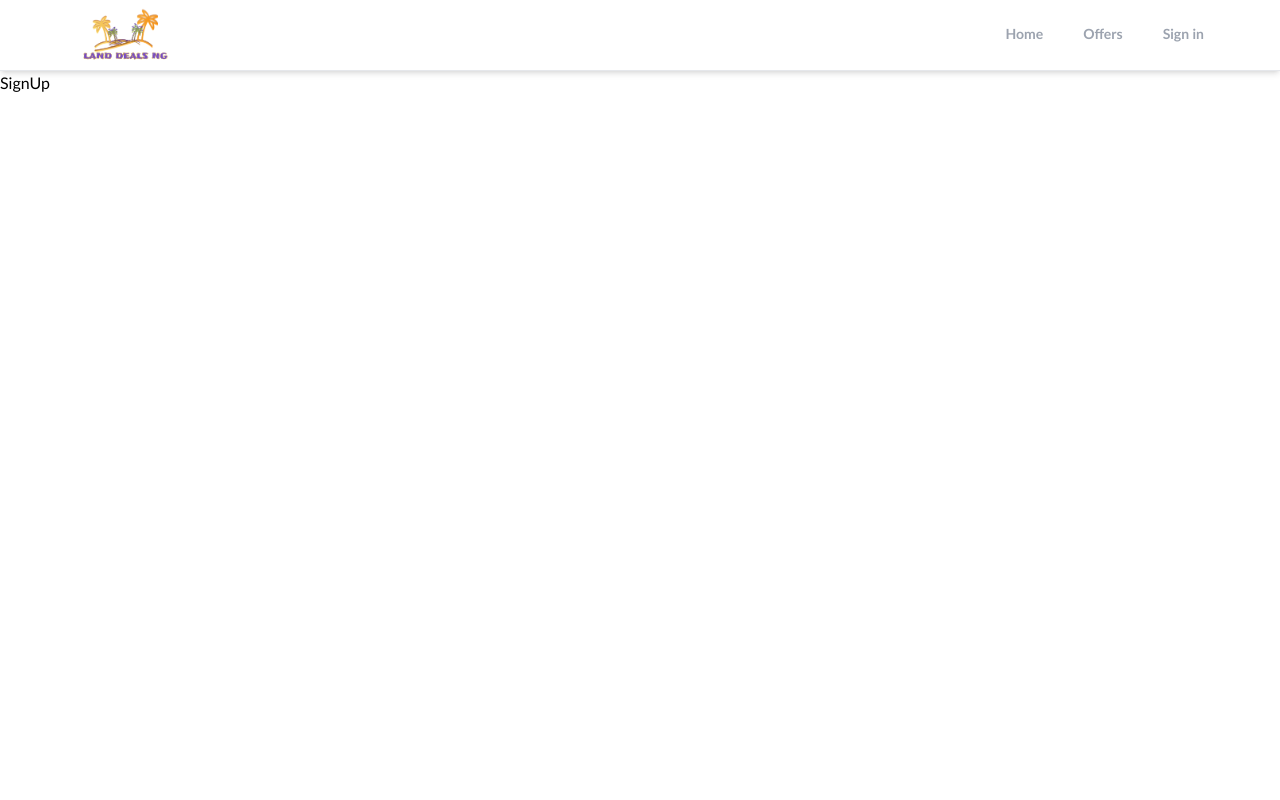
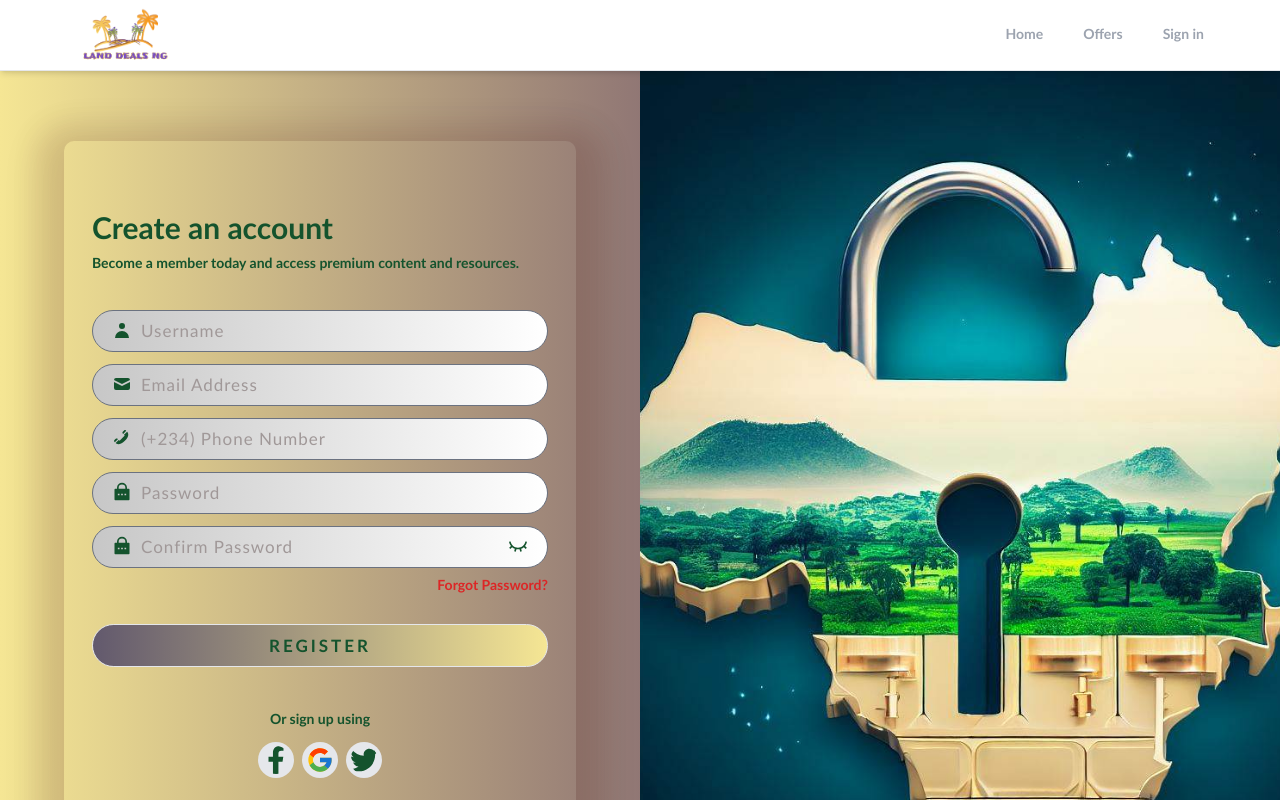
Before and after one commit to yakubu-josiah/Estate-Agent, a React (Create React App) app: page /auth/sign-up in a window 1280 px wide. Shown: the top 800 px of the page. Built offline with nearby package versions, Linux system fonts and the light colour scheme.

Commit message:
styling the sign-up page for all screen size

```diff
--- a/src/index.css
+++ b/src/index.css
@@ -46,6 +46,9 @@ header ul li:hover {
     color: #a09898;
     font-size: 17px;
 }
+.auth .formCont .form input[type=number]::-webkit-inner-spin-button {
+    -webkit-appearance: none;
+}
 .auth div .form button {
     text-transform: uppercase;
     font-size: 17px;
@@ -56,7 +59,7 @@ header ul li:hover {
 .shadow-thick {
     --tw-shadow: 0 11px 28px 26px rgba(85, 0, 0, 0.1), 0 15px 43px 27px rgba(0, 0, 1, 0.06);
 }
-@media (min-width: 769px){
+@media (min-width: 850px){
     .auth .formCont {
         display: flex;
         align-items: center;
@@ -69,7 +72,7 @@ header ul li:hover {
         height: auto;
     }
 }
-@media (max-width: 768px) {
+@media (max-width: 850px) {
     .auth {
         display: flex;
         flex-direction: column-reverse;
--- a/src/pages/auth/SignUp.jsx
+++ b/src/pages/auth/SignUp.jsx
@@ -1,7 +1,107 @@
-import React from 'react'
+import { useState } from "react";
+import { Link } from "react-router-dom";
+import { RiEyeCloseLine, RiLockPasswordFill } from "react-icons/ri";
+import { TiEyeOutline, TiPhone } from "react-icons/ti";
+import { HiMail, HiUser } from "react-icons/hi";
+import OAuth from "../../components/OAuth";
 
 export default function SignUp() {
+  const [viewPassword, setViewPassword] = useState(false);
+  const [formData, setformData] = useState({
+    username: "",
+    email: "",
+    number: "",
+    password: "",
+    confirmPassword: ""
+  });
+  const { username, email, number, password, confirmPassword } = formData;
+  function handleChange(e) {
+    setformData((prevState) => ({
+      ...prevState,
+      [e.target.id]: e.target.value,
+    }));
+  }
+
+
   return (
-    <div>SignUp</div>
+    <div className="flex auth">
+    <div className="lg:flex-1 mx-auto md:flex-col w-full my-5 formCont">
+      <div className="form w-3/5 p-7 mx-auto text-green-900 font-semibold shadow-thick shadow-md min-w-[280px]">
+        <h1 className="text-3xl pb-3 mt-10">Create an account</h1>
+        <p className="text-sm ">Become a member today and access premium content and resources.</p>
+        <form action="" className="">
+          <div className="relative">
+            <span className="absolute left-5 bottom-3 text-xl"> <HiUser /> </span>
+            <input type="text" id="username" className="sm:text-[12px] p-2 pl-12 w-full mt-10 rounded-full"
+              value={username}
+              placeholder="Username"
+              onChange={handleChange}
+            />
+          </div>
+          <div className="relative">
+            <span className="absolute left-5 bottom-3 text-xl"> <HiMail /> </span>
+            <input type="email" id="email" className="sm:text-[12px] p-2 pl-12 w-full mt-3 rounded-full"
+              value={email}
+              placeholder="Email Address"
+              onChange={handleChange}
+            />
+          </div>
+          <div className="relative">
+            <span className="absolute left-5 bottom-3 text-xl"> <TiPhone /> </span>
+            {/* <span className="country-code bottom-2 left-10 absolute">+1</span> */}
+            <input type="number" id="number" className="sm:text-[12px] p-2 pl-12 w-full mt-3 rounded-full"
+              value={number}
+              placeholder="(+234) Phone Number"
+              onChange={handleChange}
+            />
+          </div>
+          <div className="relative">
+            <span className="absolute left-5 bottom-3 text-xl"> <RiLockPasswordFill /> </span>
+            <input id="password" className="sm:text-[12px] p-2 pl-12 w-full mt-3 rounded-full"
+              type="password"
+              placeholder="Password"
+              value={password}
+              onChange={handleChange}
+            />
+          </div>
+          <div className="relative">
+            <span className="absolute left-5 bottom-3 text-xl"> <RiLockPasswordFill /> </span>
+            <input id="confirmPassword" className="sm:text-[12px] p-2 pl-12 w-full mt-3 rounded-full"
+              type={viewPassword ? "text" : "password"}
+              placeholder="Confirm Password"
+              value={confirmPassword}
+              onChange={handleChange}
+            />
+            <span className="absolute right-5 bottom-3 text-xl cursor-pointer"
+              onClick={() => setViewPassword((prevVisible) => !prevVisible)} >
+              { viewPassword ? <TiEyeOutline /> : <RiEyeCloseLine /> }
+            </span>
+          </div>
+          <div className="text-end mt-1">
+            <Link to="/auth/forgot-password"
+              className="text-sm text-red-600 hover:text-red-800 transition duration-200">Forgot Password?
+            </Link>
+          </div>
+          <button className="border p-2 w-full mt-7 rounded-full hover:shadow-lg hover:text-white transition duration-300 ease-in-out px-4 py-2">Register</button>
+        </form>
+        <div className="items-center my-4
+         before:border-t before:border-flex-1 before:border-red-700
+         after:border-t after:border-flex-1 after:border-red-700">
+          <p className="text-center text-sm">Or sign up using</p>
+        </div>
+        <div className="mb-10">
+          <OAuth />
+        </div>
+        <div className="text-center">
+          <p className="text-sm">Already a member?</p>
+          <Link to="/auth/sign-in" className="text-red-600  hover:text-red-800 transition duration-200">Login</Link>
+        </div>
+      </div>
+    </div>
+    <div className="lg:flex-1 imgCont">
+      <img src={process.env.PUBLIC_URL + '/images/sign-up.jpeg'} alt="" className="object-cover w-full h-full"/>
+    </div>
+
+  </div>
   )
 }
```
Also changed, not shown: public/images/sign-up.jpeg (added).
